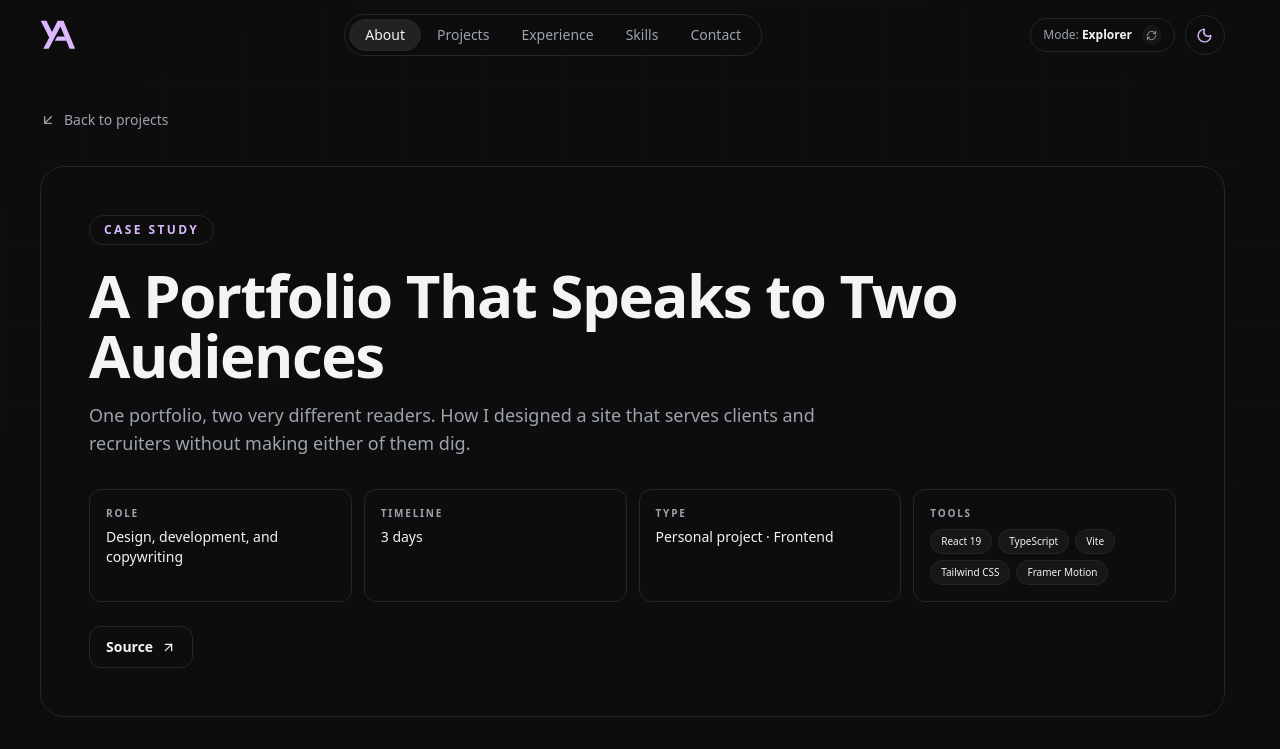
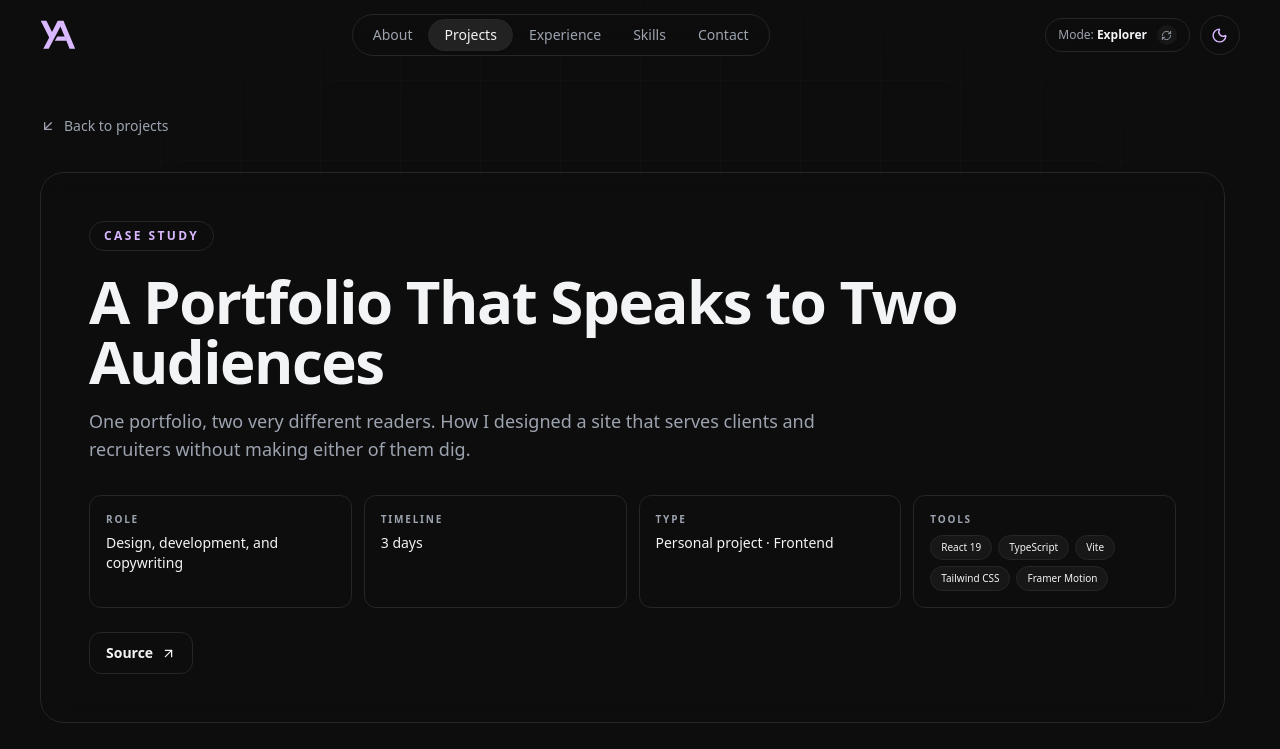
Before and after one commit to yousifamr-webdev/portfolio, a React (Vite) app: page /case-study/portfolio in a window 1280 px wide. Shown: the top 749 px of the page. Built offline with nearby package versions, Linux system fonts and the light colour scheme.

Commit message:
feat: enhance Navbar component for case study navigation and improve layout responsiveness

```diff
--- a/src/components/navigation/Navbar.tsx
+++ b/src/components/navigation/Navbar.tsx
@@ -15,7 +15,7 @@ import { usePersona } from "../../context/PersonaContext";
 import { useTheme } from "../../context/ThemeContext";
 import { getNavigationLinks } from "../../data/navigation";
 import { springTransition } from "../../utils/motion";
-import { scrollToElement } from "../../utils/scroll";
+import { NAVBAR_OFFSET, scrollToElement } from "../../utils/scroll";
 import { PersonalLogo } from "../ui/Logo";
 import { HamburgerButton } from "../ui/HamburgerButton";
 
@@ -26,11 +26,13 @@ const personaConfig = {
 };
 
 export default function Navbar() {
-  const { persona, reopenIntro } = usePersona();
+  const { isIntroComplete, persona, reopenIntro } = usePersona();
   const { theme, toggleTheme } = useTheme();
   const location = useLocation();
   const navigate = useNavigate();
+  const isCaseStudy = location.pathname.startsWith("/case-study/");
   const [activeHref, setActiveHref] = useState("#top");
+  const activeNavHref = isCaseStudy ? "#projects" : activeHref;
   const [isMenuOpen, setIsMenuOpen] = useState(false);
   const [isScrolled, setIsScrolled] = useState(false);
   const scrollFrame = useRef<number | null>(null);
@@ -141,15 +143,23 @@ export default function Navbar() {
     : "Explorer";
 
   return (
-    // Root nav handles sticky positioning without backdrop-blur so child layers don't get clipped
-    <nav className="sticky top-0 z-40 w-full">
+    <>
+    <nav
+      className={`${isCaseStudy ? "fixed inset-x-0 top-0" : "sticky top-0"} z-40 w-full`}
+    >
+      <div
+        aria-hidden="true"
+        className={`pointer-events-none absolute inset-x-0 top-0 -z-10 h-[calc(100%+1.5rem)] bg-[linear-gradient(to_bottom,var(--bg-canvas)_0%,var(--bg-canvas)_60%,transparent_100%)] transition-opacity duration-200 sm:hidden ${
+          isMenuOpen ? "opacity-0" : "opacity-100"
+        }`}
+      />
       {/* Top Header Bar Layer */}
       <div
         className={`w-full transition-colors duration-300 ${
           isScrolled || isMenuOpen
-            ? "border-b border-border/80 bg-canvas/95 sm:bg-canvas/80 shadow-[0_4px_24px_rgba(0,0,0,0.2)] sm:backdrop-blur-xl"
+            ? "sm:border-b sm:border-border/80 sm:bg-canvas/80 sm:shadow-[0_4px_24px_rgba(0,0,0,0.2)] sm:backdrop-blur-xl"
             : ""
-        }`}
+        } ${isMenuOpen ? "max-sm:bg-canvas" : ""}`}
       >
         <div className="mx-auto flex max-w-7xl items-center justify-between gap-4 px-6 py-3.5 md:px-10">
           {/* Brand Monogram Only */}
@@ -160,7 +170,8 @@ export default function Navbar() {
           >
             <motion.div
               layoutId="brand-monogram"
-              transition={springTransition}
+              layoutDependency={isIntroComplete}
+              transition={isCaseStudy ? { duration: 0 } : springTransition}
               className="shrink-0 text-accent"
             >
               <PersonalLogo tight className="h-9 w-9 text-accent" />
@@ -170,7 +181,7 @@ export default function Navbar() {
           {/* Center Desktop Navigation */}
           <div className="hidden items-center rounded-full border border-border/60 bg-surface/50 p-1 sm:backdrop-blur-md lg:flex">
             {links.map((link) => {
-              const isActive = activeHref === link.href;
+              const isActive = activeNavHref === link.href;
               return (
                 <a
                   key={link.href}
@@ -184,12 +195,18 @@ export default function Navbar() {
                 >
                   {isActive && (
                     <motion.div
-                      layoutId="active-nav-pill"
-                      transition={{
-                        type: "spring",
-                        stiffness: 350,
-                        damping: 30,
-                      }}
+                      key={isCaseStudy ? "case-study" : "home"}
+                      layoutId={
+                        isCaseStudy
+                          ? "active-nav-pill-case-study"
+                          : "active-nav-pill"
+                      }
+                      layoutDependency={activeNavHref}
+                      transition={
+                        isCaseStudy
+                          ? { duration: 0 }
+                          : { type: "spring", stiffness: 350, damping: 30 }
+                      }
                       className="absolute inset-0 rounded-full border border-border bg-surface-elevated shadow-sm"
                     />
                   )}
@@ -259,11 +276,11 @@ export default function Navbar() {
             animate={{ opacity: 1, y: 0 }}
             exit={{ opacity: 0, y: -8 }}
             transition={{ duration: 0.2, ease: "easeInOut" }}
-            className="absolute left-0 top-full w-full max-h-[calc(100dvh-5rem)] overflow-y-auto border-b border-border/80 bg-canvas/95 sm:bg-canvas/80 px-6 py-5 shadow-lg sm:backdrop-blur-xl lg:hidden"
+            className="absolute left-0 top-full w-full max-h-[calc(100dvh-5rem)] overflow-y-auto border-b border-border/80 bg-canvas px-6 py-5 shadow-lg sm:bg-canvas/80 sm:backdrop-blur-xl lg:hidden"
           >
             <div className="flex flex-col gap-2 touch-manipulation">
               {links.map((link, idx) => {
-                const isActive = activeHref === link.href;
+                const isActive = activeNavHref === link.href;
                 return (
                   <motion.a
                     key={link.href}
@@ -315,5 +332,7 @@ export default function Navbar() {
         )}
       </AnimatePresence>
     </nav>
+    {isCaseStudy && <div aria-hidden="true" style={{ height: NAVBAR_OFFSET }} />}
+    </>
   );
 }
--- a/src/pages/CaseStudyPage.tsx
+++ b/src/pages/CaseStudyPage.tsx
@@ -190,7 +190,7 @@ export default function CaseStudyPage({ slug }: { slug: string }) {
   }, [slug]);
 
   return (
-    <div className="relative flex min-h-screen flex-col overflow-x-hidden bg-canvas text-text-base">
+    <div className="relative flex min-h-screen flex-col overflow-x-clip bg-canvas text-text-base">
       <div
         aria-hidden="true"
         className="pointer-events-none fixed inset-0 z-0 bg-architectural-grid [contain:paint] max-sm:[mask-image:none] md:[mask-image:radial-gradient(ellipse_60%_50%_at_50%_40%,#000_60%,transparent_100%)] [transform:translate3d(0,0,0)]"
```
